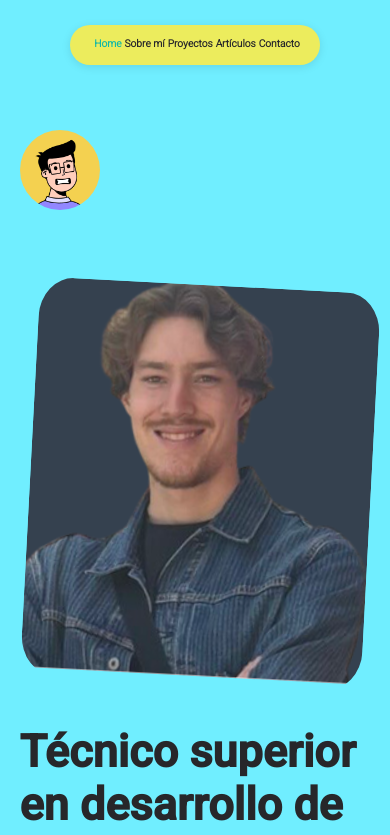
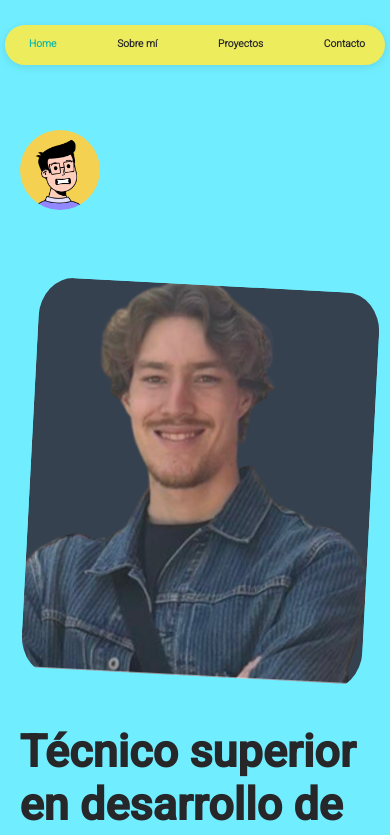
Before and after one commit to Ivon-1/PortafolioIvan, a React (Create React App) app: page / in a window 390 px wide. Shown: the top 835 px of the page. Built offline with nearby package versions, Linux system fonts and the light colour scheme.

Commit message:
Actualizacion responsive

```diff
--- a/src/components/common/navBar.jsx
+++ b/src/components/common/navBar.jsx
@@ -39,15 +39,7 @@ const NavBar = (props) => {
 							>
 								<Link to="/projects">Proyectos</Link>
 							</li>
-							<li
-								className={
-									active === "articles"
-										? "nav-item active"
-										: "nav-item"
-								}
-							>
-								<Link to="/articles">Artículos</Link>
-							</li>
+
 							<li
 								className={
 									active === "contact"
--- a/src/components/common/styles/navBar.css
+++ b/src/components/common/styles/navBar.css
@@ -59,12 +59,12 @@
 	.navbar {
 		margin-left: 25%;
 		margin-right: 25%;
-		width: 80%;
+		width: 100%;
 		font-size: 80%;
 	}
 
 	.nav-background {
-		width: 80%;
+		width: 380;
 		height: 40px;
 	}
 
--- a/src/pages/articles.jsx
+++ b/src/pages/articles.jsx
@@ -1,4 +1,4 @@
-import React, { useEffect } from "react";
+/*import React, { useEffect } from "react";
 import { Helmet } from "react-helmet";
 
 import NavBar from "../components/common/navBar";
@@ -77,3 +77,4 @@ const Articles = () => {
 };
 
 export default Articles;
+*/
--- a/src/pages/styles/about.css
+++ b/src/pages/styles/about.css
@@ -16,7 +16,7 @@
 .about-container {
 	display: flex;
 	flex-direction: column;
-	align-items: center;
+
 	height: 100%;
 	margin: 0;
 	padding-top: 120px;
@@ -92,6 +92,7 @@
 	.about-right-side {
 		flex-basis: 100%;
 		order: 2;
+
 	}
 
 	.about-image-container {
--- a/src/pages/styles/articles.css
+++ b/src/pages/styles/articles.css
@@ -69,6 +69,14 @@
 	font-weight: bold;
 }
 
+
+@media (max-width: 600px) {
+	.article-date{
+		font-size: 10px;
+	}
+}
+
+
 @media (max-width: 1024px) {
 	.articles-title {
 		width: 100% !important;
--- a/src/pages/styles/contact.css
+++ b/src/pages/styles/contact.css
@@ -36,3 +36,10 @@
 	justify-content: flex-start;
 	align-items: center;
 }
+
+@media (max-width: 600px) {
+	.contact-socials {
+		display: flex;
+		justify-content: center;
+	}
+}
--- a/src/pages/styles/homepage.css
+++ b/src/pages/styles/homepage.css
@@ -56,6 +56,7 @@
 	justify-content: left;
 	align-items: center;
 	padding-top: 30px;
+	margin: auto;
 }
 
 .homepage-social-icon {
@@ -93,6 +94,8 @@
 	padding-top: 30px;
 	color: black;
 }
+
+
 
 @media (max-width: 1024px) {
 	.homepage-first-area {
```
